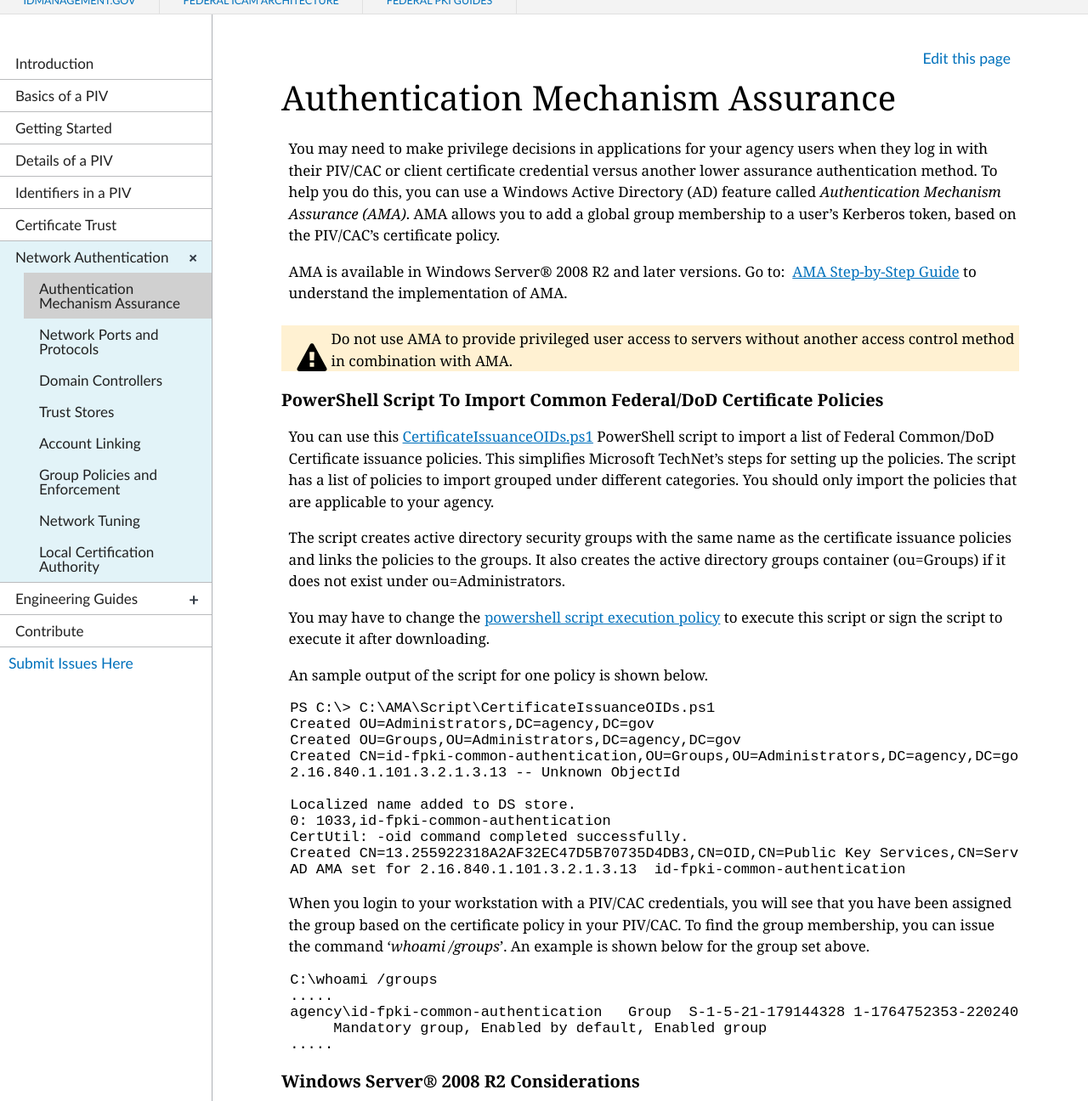
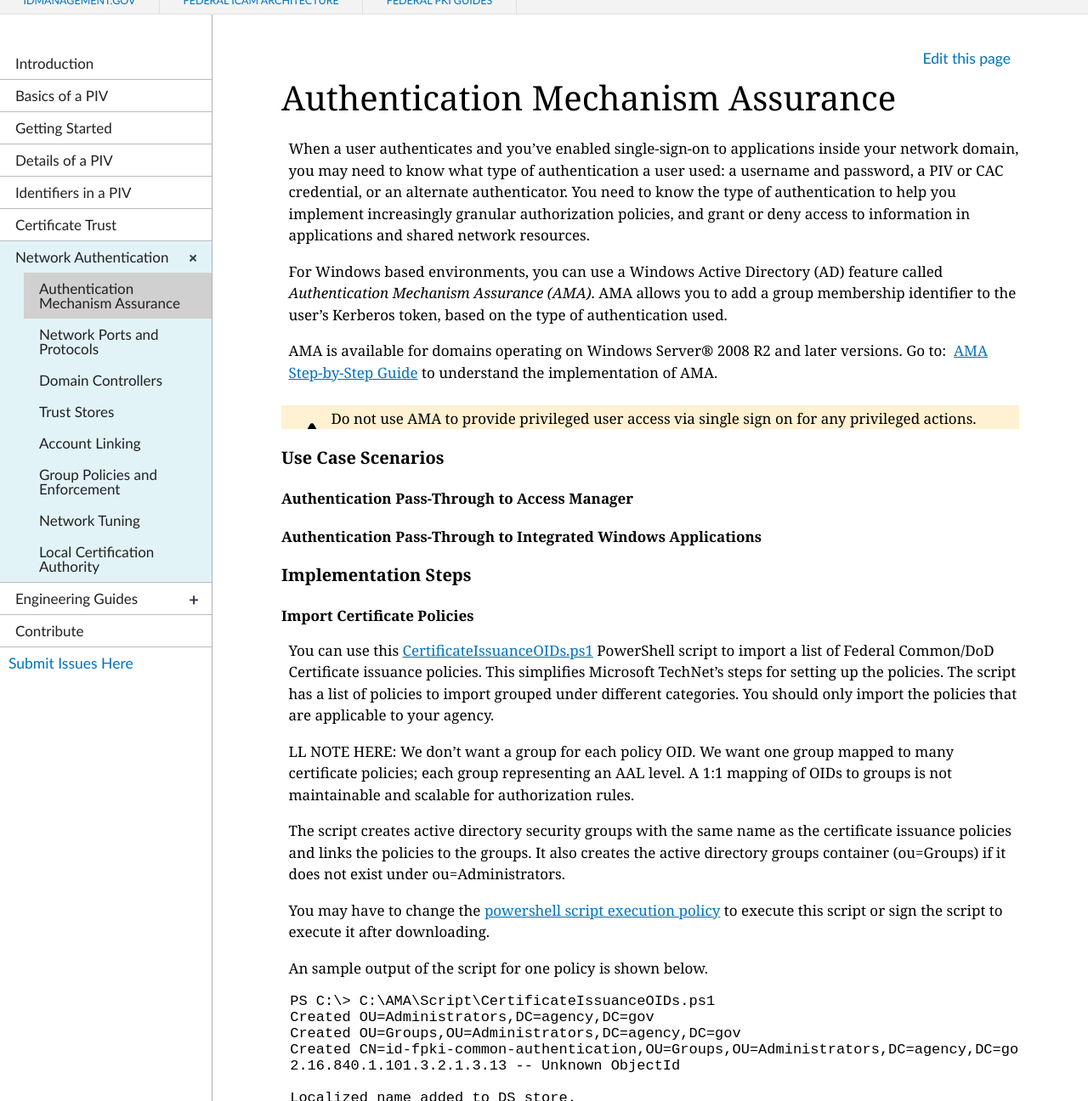
Before and after one commit to GSA/piv-guides, a Jekyll site: the page built from _networkconfig/10_ama.md, in a window 1280 px wide and 1400 px high, cut to the strip 104-1400 px from the top of the window. Shown: the whole strip at 85% size. Built offline with Jekyll 4.4.1, drawn with Linux system fonts in a browser that asks for light colours; nearby versions of some CDN libraries; some of the changed text lies outside the part shown.

Commit message:
starting rewrite of AMA
Drafting rewrite...

```diff
--- a/_networkconfig/10_ama.md
+++ b/_networkconfig/10_ama.md
@@ -5,14 +5,28 @@ collection: networkconfig
 permalink: networkconfig/ama/
 ---
 
-You may need to make privilege decisions in applications for your agency users when they log in with their PIV/CAC or client certificate credential versus another lower assurance authentication method. To help you do this, you can use a Windows Active Directory (AD) feature called _Authentication Mechanism Assurance (AMA)_. AMA allows you to add a global group membership to a user’s Kerberos token, based on the PIV/CAC's certificate policy.
+When a user authenticates and you've enabled single-sign-on to applications inside your network domain, you may need to know what type of authentication a user used: a username and password, a PIV or CAC credential, or an alternate authenticator.  You need to know the type of authentication to help you implement increasingly granular authorization policies, and grant or deny access to information in applications and shared network resources.
 
-AMA is available in Windows Server® 2008 R2 and later versions. Go to:&nbsp;&nbsp;[AMA Step-by-Step Guide](https://technet.microsoft.com/en-us/library/dd378897(v=WS.10).aspx){:target=_"blank"} to understand the implementation of AMA.
+For Windows based environments, you can use a Windows Active Directory (AD) feature called _Authentication Mechanism Assurance (AMA)_. AMA allows you to add a group membership identifier to the user’s Kerberos token, based on the type of authentication used.
 
-{% include alert-warning.html content="Do not use AMA to provide privileged user access to servers without another access control method in combination with AMA." %}
+AMA is available for domains operating on Windows Server® 2008 R2 and later versions. Go to:&nbsp;&nbsp;[AMA Step-by-Step Guide](https://technet.microsoft.com/en-us/library/dd378897(v=WS.10).aspx){:target=_"blank"} to understand the implementation of AMA.
 
-### PowerShell Script To Import Common Federal/DoD Certificate Policies
+{% include alert-warning.html content="Do not use AMA to provide privileged user access via single sign on for any privileged actions." %}
+
+### Use Case Scenarios
+
+
+#### Authentication Pass-Through to Access Manager
+
+#### Authentication Pass-Through to Integrated Windows Applications
+
+### Implementation Steps
+
+
+#### Import Certificate Policies
 You can use this [CertificateIssuanceOIDs.ps1](https://github.com/GSA/ficam-scripts-public/tree/master/_ama){:target="_blank"} PowerShell script to import a list of Federal Common/DoD Certificate issuance policies. This simplifies Microsoft TechNet's steps for setting up the policies. The script has a list of policies to import grouped under different categories. You should only import the policies that are applicable to your agency.
+
+LL NOTE HERE:  We don't want a group for each policy OID.  We want one group mapped to many certificate policies; each group representing an AAL level.  A 1:1 mapping of OIDs to groups is not maintainable and scalable for authorization rules.
 
 The script creates active directory security groups with the same name as the certificate issuance policies and links the policies to the groups. It also creates the active directory groups container (ou=Groups) if it does not exist under ou=Administrators.
 
@@ -40,12 +54,8 @@ When you login to your workstation with a PIV/CAC credentials, you will see that
           Mandatory group, Enabled by default, Enabled group
      .....
 
-### Windows Server® 2008 R2 Considerations
-* You should raise the Domain Functional Level to Windows Server 2008 R2 if not already set.
 
-* A Windows Server® 2008 R2-based Domain Hotfix corrects the known KDC error, "Access tokens are not updated correctly when you enable authentication mechanism assurance in a Windows Server 2008 R2-based domain." [Microsoft Hotfix](http://support.microsoft.com/kb/2771254){:target="_blank"}. No patch is requried for Windows Server® 2012 and later versions.
-
-### Other Considerations
+#### Other Considerations
 
 * Use the Windows Registry Editor to set the _AMA Priority_ above _Most Recently Issued Superior Certificate Heuristic_:
 
```
